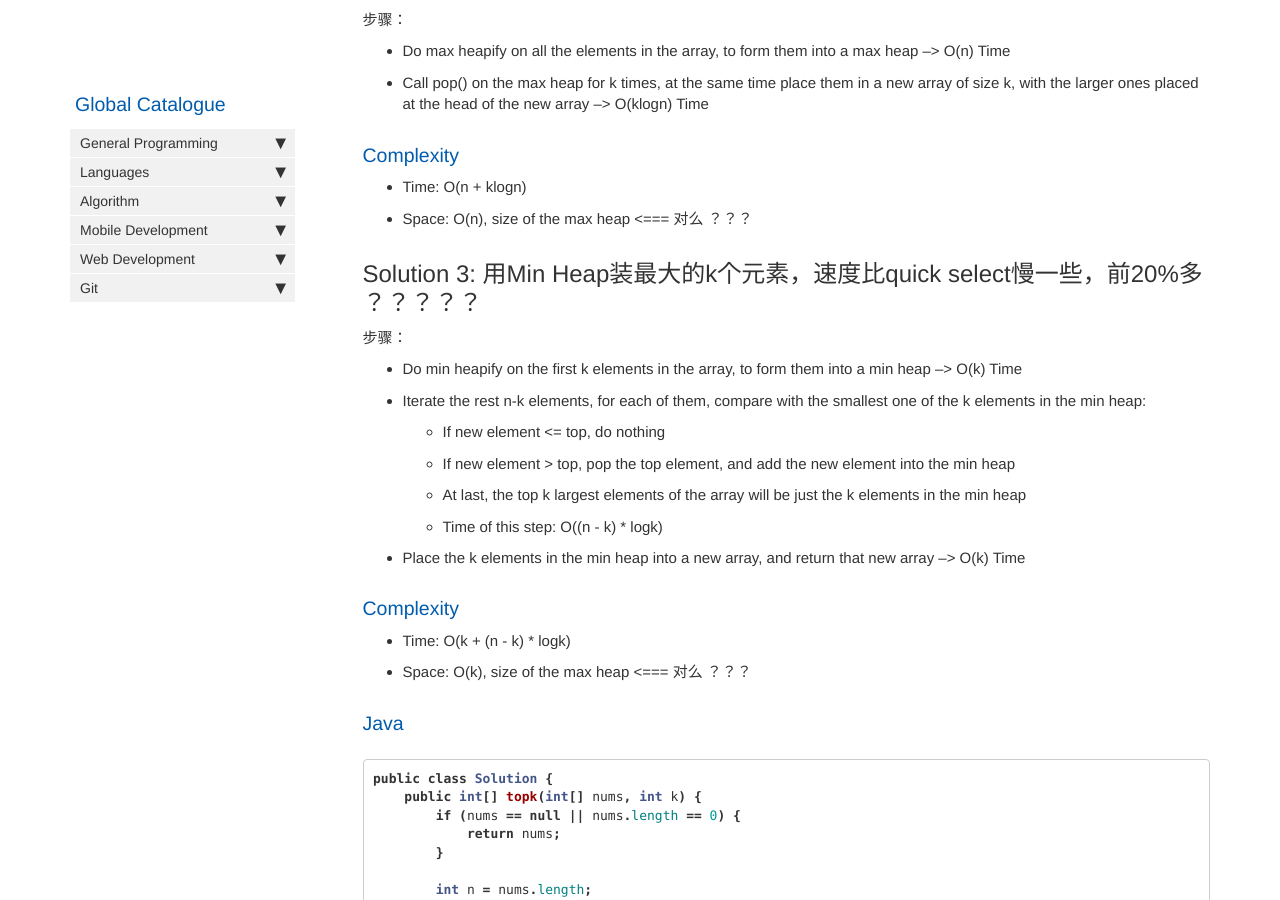
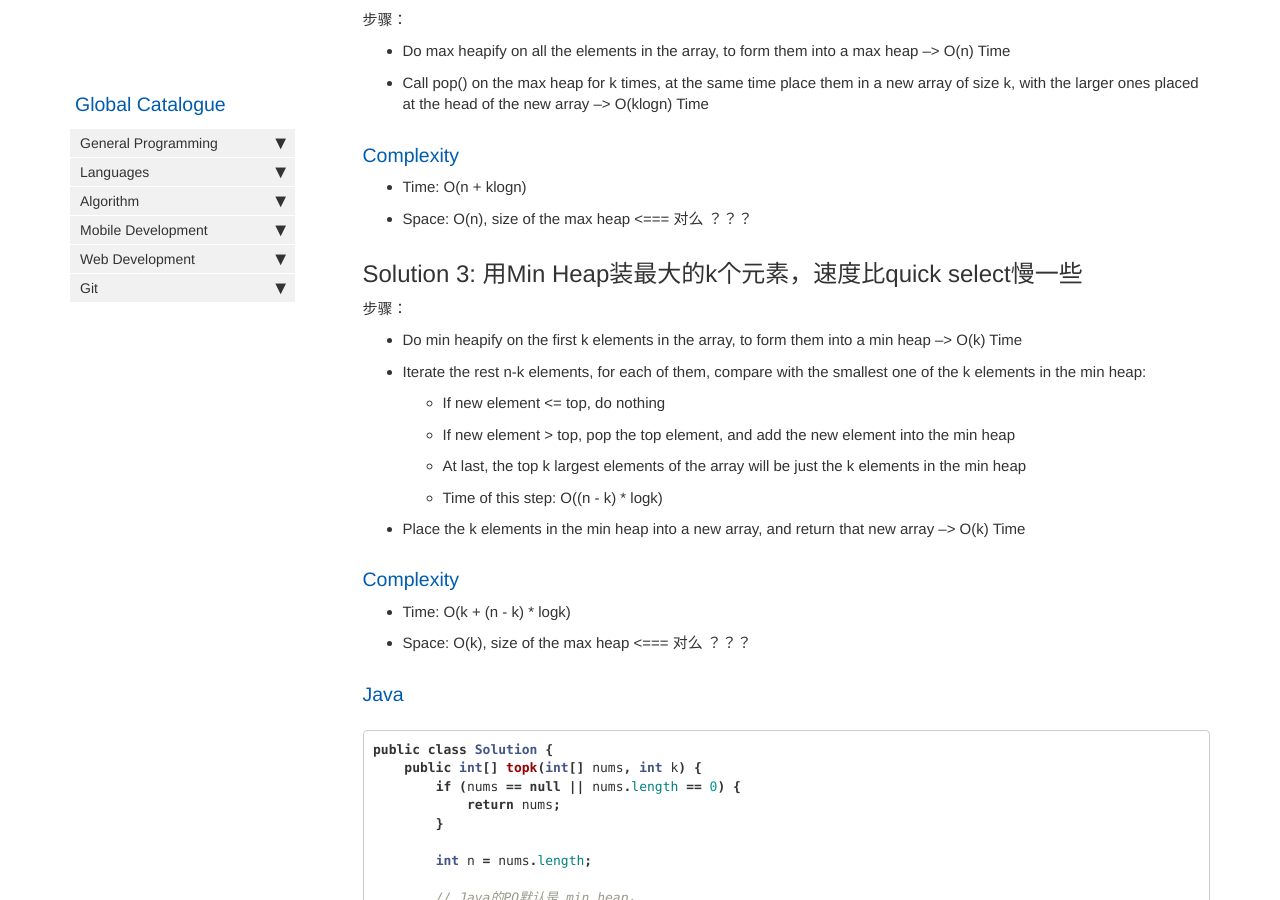
Before and after one commit to HungryOrc/hungryorc.github.io, a Jekyll site: the page built from pages/algorithm/algorithm_top_k_largest_elements_in_array.md, in a window 1280 px wide and 900 px high, scrolled down 1973 px. Built offline with Jekyll 4.4.1, drawn with Linux system fonts in a browser that asks for light colours; nearby versions of some CDN libraries; comment, search, counter and statistics services are not loaded; some of the changed text lies outside the part shown.

Commit message:
Update algorithm_top_k_largest_elements_in_array.md

```diff
--- a/pages/algorithm/algorithm_top_k_largest_elements_in_array.md
+++ b/pages/algorithm/algorithm_top_k_largest_elements_in_array.md
@@ -22,7 +22,7 @@
 * Input: [3,10,1000,-99,4,100] and k = 3
   * Output: [1000, 100, 10]
 
-## Solution 1: Quick Select，速度 前5% ？？？？？
+## Solution 1: Quick Select，速度很快
 算法笔记里专门有一篇讲 Quick Select，可以找那个看看。
 
 ### Complexity
@@ -104,7 +104,7 @@
 * Space: O(n), size of the max heap <=== 对么 ？？？
 
 
-## Solution 3: 用Min Heap装最大的k个元素，速度比quick select慢一些，前20%多 ？？？？？
+## Solution 3: 用Min Heap装最大的k个元素，速度比quick select慢一些
 步骤：
 * Do min heapify on the first k elements in the array, to form them into a min heap --> O(k) Time
 * Iterate the rest n-k elements, for each of them, compare with the smallest one of the k elements in the min heap:
```
